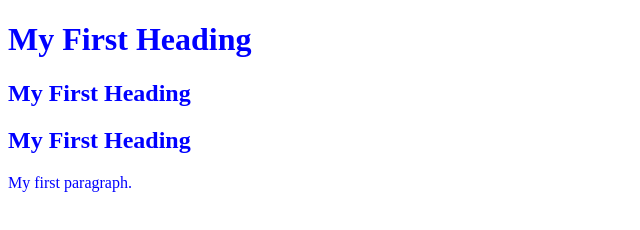
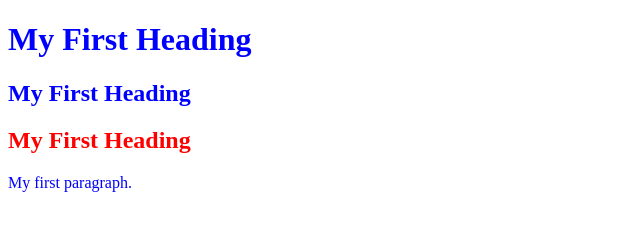
Before and after one commit to rafi8586/first_demo_Devops, a plain HTML site: page index.html in a window 1280 px wide. Shown: the whole page, without its empty margins (0-640 px from the left). Drawn offline with Linux system fonts and the light colour scheme.

Commit message:
Update index.html

```diff
--- a/index.html
+++ b/index.html
@@ -4,7 +4,7 @@
 
 <h1 style="color:blue;">My First Heading</h1>
   <h2 style="color:blue;">My First Heading</h2>
-  <h2 style="color:blue;">My First Heading</h2>
+  <h2 style="color:red;">My First Heading</h2>
 <p style="color:blue;">My first paragraph.</p>
 
 </body>
```
